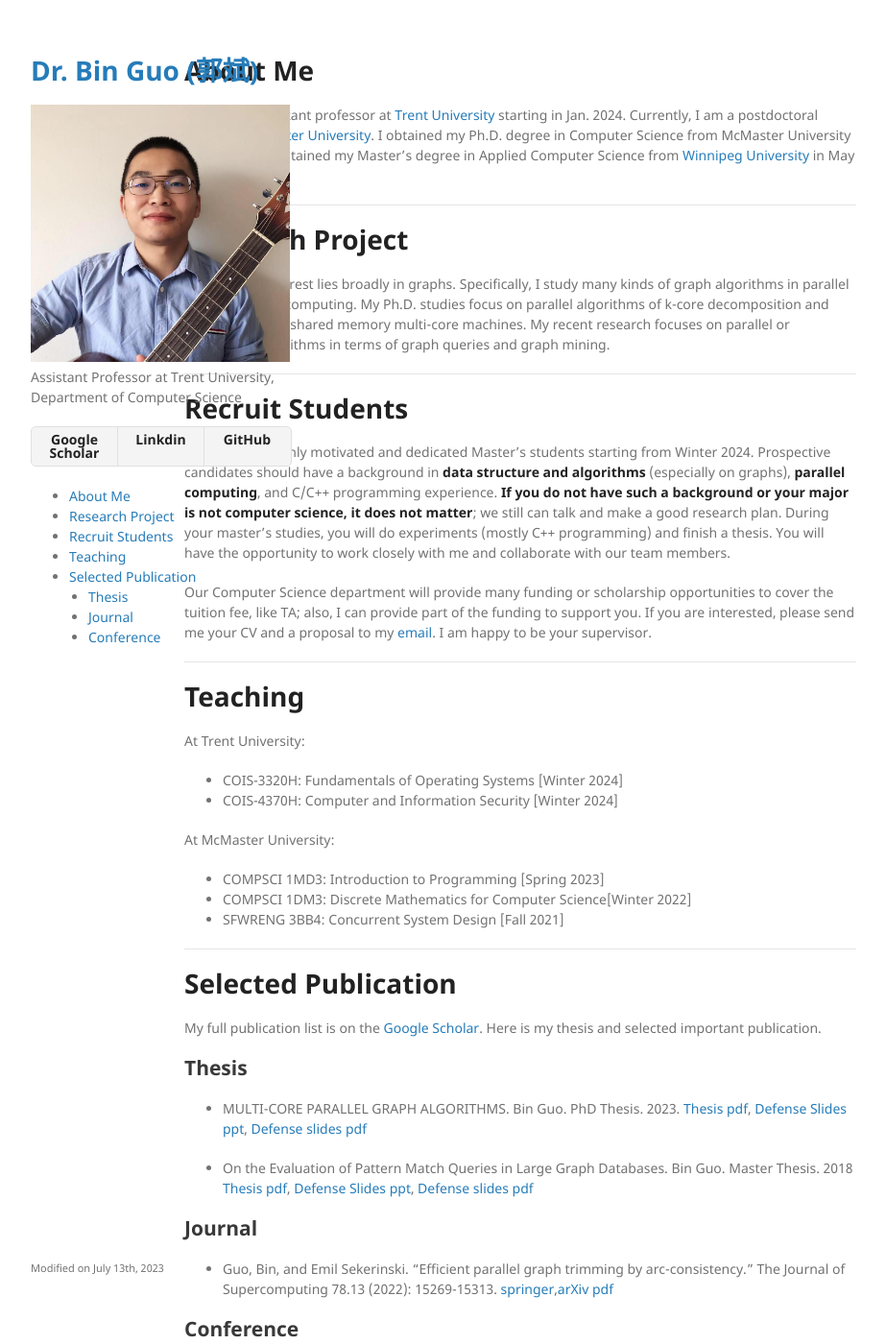
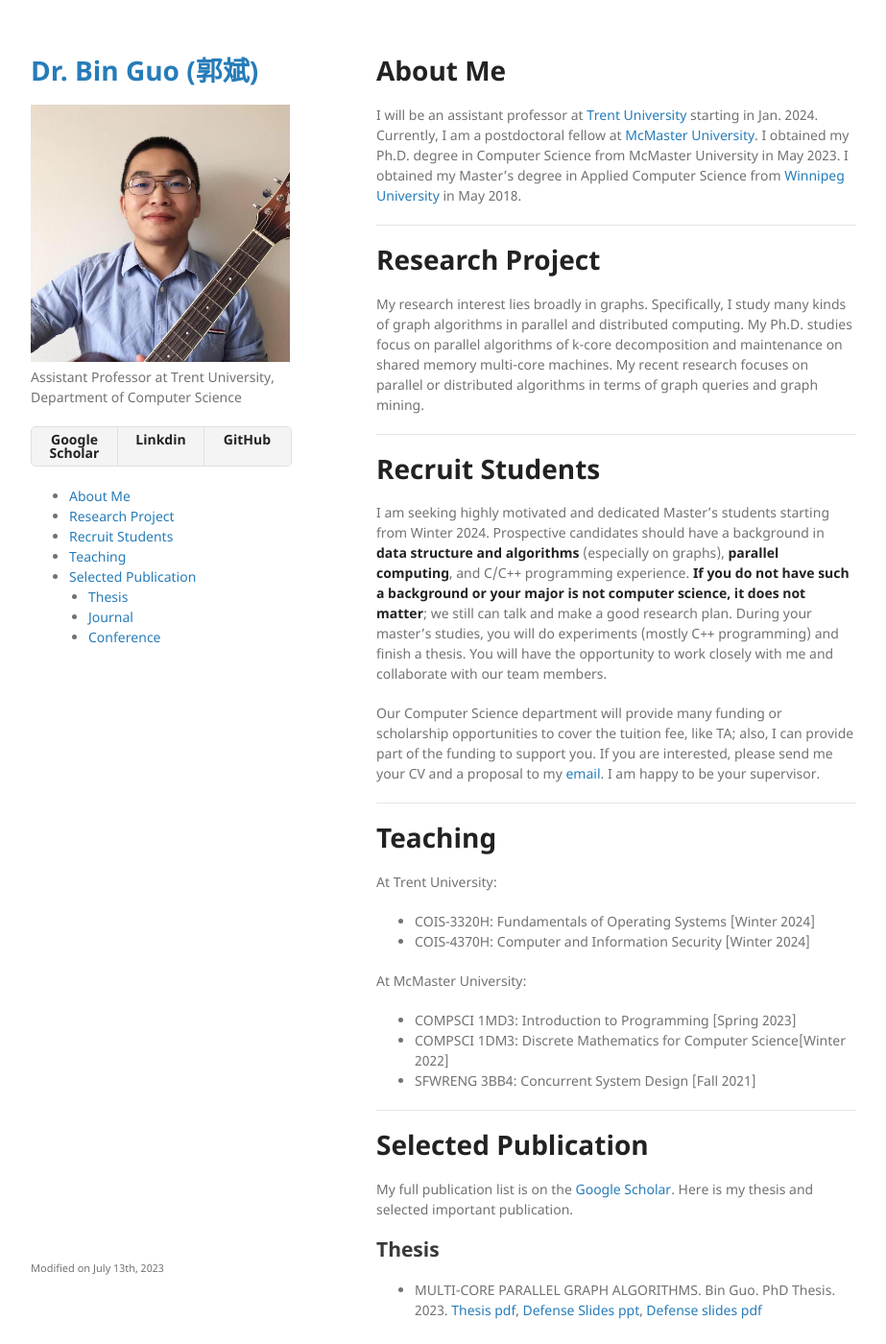
Before and after one commit to bin-guo/bin-guo.github.io, a Jekyll site: the page built from index.md, in a window 1280 px wide and 1400 px high. Shown: the whole window at 96% size, without its empty margins (178-1101 px from the left). Built offline with Jekyll 4.4.1, drawn with Linux system fonts in a browser that asks for light colours; our own code applies the rules of GitHub Pages for plain Markdown files.

Commit message:
Update jekyll-theme-minimal.scss

```diff
--- a/_sass/jekyll-theme-minimal.scss
+++ b/_sass/jekyll-theme-minimal.scss
@@ -186,7 +186,7 @@ strong {
 }
 
 section {
-  width:700px;
+  width:500px;
   float:right;
   padding-bottom:50px;
 }
```
